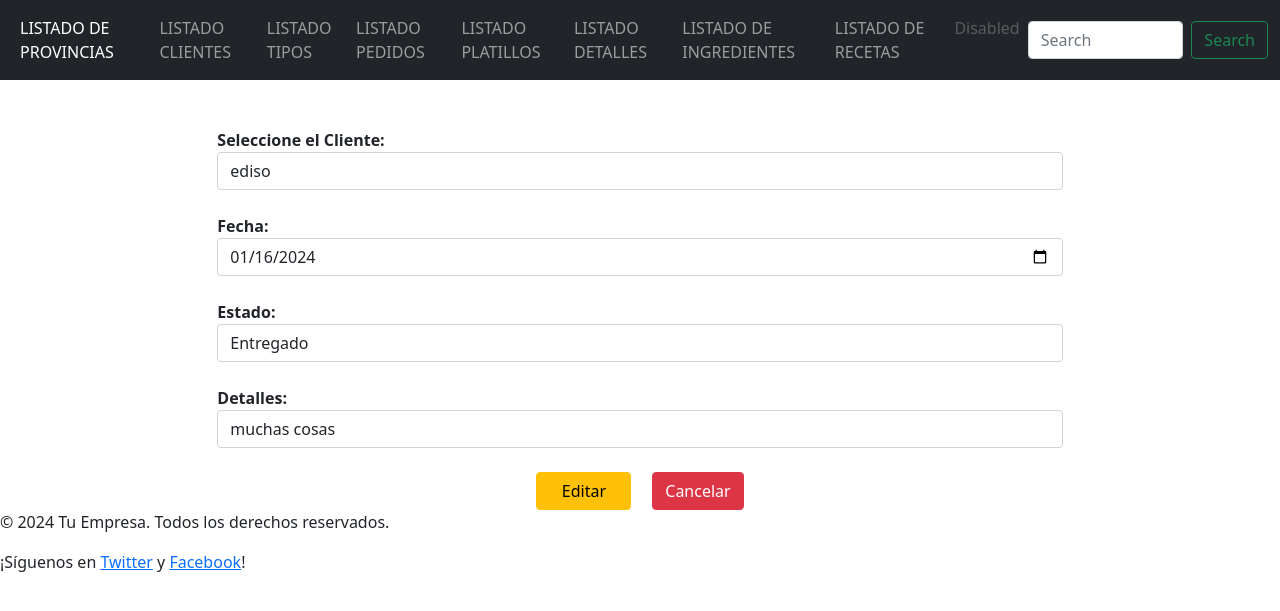
After one commit to Edison-2/restaurante, a Django app: page /editarPedido/1 in a window 1280 px wide. The commit adds this page. Shown: the top 611 px of the page. Run offline with Django 4.2, Linux system fonts and the light colour scheme; data comes from the database, SQL or seed files in the repository; both versions use the stored data as it was after the commit; some libraries are stand-ins or nearby versions.

Commit message:
CRUD TABLA PEDIDOS

```diff
--- /dev/null
+++ b/Aplicaciones/Facturacion/templates/editarPedido.html
@@ -0,0 +1,60 @@
+{% extends "./plantilla.html" %}
+{% load static %}
+
+{% block contenido %}
+<div class="row">
+  <div class="col-md-2">
+  </div>
+  <div class="col-md-8">
+    <br> <br>
+    <form class="" action="/procesarActualizacionPedido/" method="post">
+
+      {% csrf_token %}
+      <b>Seleccione el Cliente:</b>
+      <select class="form-control" name="id_cliente" id="id_cliente" required>
+        <option value="">--Clientes--</option>
+        {% for cliente in clientes %}
+        <option value="{{cliente.id_ed}}">{{cliente.nombre_ed}}  </option>
+        {% endfor %}
+      </select>
+
+
+
+      <script type="text/javascript">
+          document.getElementById('id_cliente').value="{{pedido.cliente_ed.id_ed}}"
+      </script>
+
+<br>
+
+<input type="hidden" name="id_ed" value="{{pedido.id_ed}}">
+<b>Fecha:</b>
+<input type="date" name="fecha_ed" id="fecha_ed"
+value="{{pedido.fecha_ed|date:'Y-m-d'}}" placeholder="Ingrese la fecha de atencion"
+class="form-control" required>
+<br>
+      <b>Estado:</b>
+      <br>
+      <input type="text" name="estado_ed" id="estado_ed"
+             value="{{pedido.estado_ed}}" placeholder="Ingrese el estado"
+             class="form-control" required>
+      <br>
+      <b>Detalles:</b>
+      <input type="text" name="observaciones_ed" id="observaciones_ed"
+             value="{{pedido.observaciones_ed}}" placeholder="Ingrese la observacion"
+             class="form-control" required>
+      <br>
+
+      <center>
+        <button type="submit" name="button"
+                class="btn btn-warning">
+          &nbsp;&nbsp;&nbsp;Editar&nbsp;&nbsp;&nbsp;
+        </button>&nbsp;&nbsp;&nbsp;&nbsp;
+        <a href="/"
+           class="btn btn-danger">
+          Cancelar
+        </a>
+      </center>
+    </form>
+  </div>
+</div>
+{% endblock %}
--- a/Aplicaciones/Facturacion/templates/listadoClientes.html
+++ b/Aplicaciones/Facturacion/templates/listadoClientes.html
@@ -50,7 +50,6 @@
                             <th>Nombre</th>
                             <th>Fecha de Nacimiento</th>
                             <th>Dirección</th>
-                            <th>Fotografía</th>
                             <th>Correo</th>
                             <th>Provincia</th>
                             <th>ACCIONES</th>
@@ -65,7 +64,6 @@
                                 <td>{{ cliente.nombre_ed }}</td>
                                 <td>{{ cliente.fecha_nacimiento_ed }}</td>
                                 <td>{{ cliente.direccion_ed }}</td>
-                                <td>{{ cliente.fotografia.url }}</td>
                                 <td>{{ cliente.correo_ed }}</td>
                                 <td>{{ cliente.provincia_ed.nombre_ed }}</td>
                                 <td>
--- a/Aplicaciones/Facturacion/templates/plantilla.html
+++ b/Aplicaciones/Facturacion/templates/plantilla.html
@@ -1,58 +1,97 @@
 {% load static %}
 <!DOCTYPE html>
-<html lang="es" dir="ltr">
+<html lang="s" dir="ltr">
   <head>
     <meta charset="utf-8">
+
+    <!--importacion de jquery-->
+    <script src="https://code.jquery.com/jquery-3.7.1.js" integrity="sha256-eKhayi8LEQwp4NKxN+CfCh+3qOVUtJn3QNZ0TciWLP4=" crossorigin="anonymous"></script>
     <title></title>
-    <!-- Importacion de jQuery -->
-    <script src="https://code.jquery.com/jquery-3.7.1.js" integrity="sha256-eKhayi8LEQwp4NKxN+CfCh+3qOVUtJn3QNZ0TciWLP4=" crossorigin="anonymous"></script>
-    <script src="https://cdn.jsdelivr.net/npm/bootstrap@5.3.2/dist/js/bootstrap.bundle.min.js" integrity="sha384-C6RzsynM9kWDrMNeT87bh95OGNyZPhcTNXj1NW7RuBCsyN/o0jlpcV8Qyq46cDfL" crossorigin="anonymous"></script>
-    <link href="https://cdn.jsdelivr.net/npm/bootstrap@5.3.2/dist/css/bootstrap.min.css" rel="stylesheet" integrity="sha384-T3c6CoIi6uLrA9TneNEoa7RxnatzjcDSCmG1MXxSR1GAsXEV/Dwwykc2MPK8M2HN" crossorigin="anonymous">
+    <link href="https://cdn.jsdelivr.net/npm/bootstrap@5.0.2/dist/css/bootstrap.min.css" rel="stylesheet" integrity="sha384-EVSTQN3/azprG1Anm3QDgpJLIm9Nao0Yz1ztcQTwFspd3yD65VohhpuuCOmLASjC" crossorigin="anonymous">
+		<script src="https://cdn.jsdelivr.net/npm/bootstrap@5.0.2/dist/js/bootstrap.bundle.min.js" integrity="sha384-MrcW6ZMFYlzcLA8Nl+NtUVF0sA7MsXsP1UyJoMp4YLEuNSfAP+JcXn/tWtIaxVXM" crossorigin="anonymous"></script>
+    <link rel="stylesheet" href="{% static 'css/principal.css' %}">
+
+
+    <!--importancion de jquery validate-->
+    <script type="text/javascript" src="{% static 'librerias/jquery-validate/jquery.validate.js' %}">
+
+    </script>
+
+    <!--IMPORTACION DE IZITOAST-->
     <script src="https://cdnjs.cloudflare.com/ajax/libs/izitoast/1.4.0/js/iziToast.min.js" integrity="sha512-Zq9o+E00xhhR/7vJ49mxFNJ0KQw1E1TMWkPTxrWcnpfEFDEXgUiwJHIKit93EW/XxE31HSI5GEOW06G6BF1AtA==" crossorigin="anonymous" referrerpolicy="no-referrer"></script>
     <link rel="stylesheet" href="https://cdnjs.cloudflare.com/ajax/libs/izitoast/1.4.0/css/iziToast.css" integrity="sha512-DIW4FkYTOxjCqRt7oS9BFO+nVOwDL4bzukDyDtMO7crjUZhwpyrWBFroq+IqRe6VnJkTpRAS6nhDvf0w+wHmxg==" crossorigin="anonymous" referrerpolicy="no-referrer" />
-    <link rel="stylesheet" href="{% static 'css/principal.css' %}">
-    <!-- importacion validacion-->
-    <script type="text/javascript" src="{% static 'librerias/jquery-validate/jquery.validate.js' %}"></script>
-    <!-- importacion dataTables-->
+
+    <!-- Importacion de DataTables -->
       <link rel="stylesheet" href="//cdn.datatables.net/1.13.7/css/jquery.dataTables.min.css">
-    <script type="text/javascript"src="//cdn.datatables.net/1.13.7/js/jquery.dataTables.min.js"></script>
-    <!-- importacion para imprimir-->
-    <script type="text/javascript" src="https://cdn.datatables.net/buttons/2.4.2/js/dataTables.buttons.min.js"></script>
-    <script type="text/javascript" src="https://cdn.datatables.net/buttons/2.4.2/js/buttons.print.min.js"></script>
+      <script type="text/javascript" src="//cdn.datatables.net/1.13.7/js/jquery.dataTables.min.js">
+      </script>
+
+
+      <script type="text/javascript" src="https://cdn.datatables.net/buttons/2.4.2/js/dataTables.buttons.min.js">
+    </script>
+    <script type="text/javascript" src="https://cdn.datatables.net/buttons/2.4.2/js/buttons.print.min.js">
+    </script>
+
+<!--IMPORTACION IDIOMA->
+<!-- Incluye la biblioteca DataTables -->
+<script src="https://cdn.datatables.net/1.10.24/js/jquery.dataTables.min.js"></script>
+
+<!-- Incluye la biblioteca de botones para DataTables -->
+<script src="https://cdn.datatables.net/buttons/1.7.1/js/dataTables.buttons.min.js"></script>
+<script src="https://cdn.datatables.net/buttons/1.7.1/js/buttons.print.min.js"></script>
+
+<!-- Incluye el archivo de idioma español -->
+<script src="https://cdn.datatables.net/plug-ins/1.10.24/i18n/Spanish.json"></script>
+
+
 <script type="text/javascript" src="https://cdnjs.cloudflare.com/ajax/libs/pdfmake/0.1.53/pdfmake.min.js">
     </script>
     <script type="text/javascript" src="https://cdnjs.cloudflare.com/ajax/libs/pdfmake/0.1.53/vfs_fonts.js">
     </script>
     <script type="text/javascript" src="https://cdn.datatables.net/buttons/2.4.2/js/buttons.html5.min.js">
     </script>
+
   </head>
   <body>
-      <nav class="navbar navbar-dark bg-dark">
-        <nav class="navbar navbar-expand-lg navbar-light bg-light">
+    <nav class="navbar navbar-expand-lg navbar-dark bg-dark">
     <div class="container-fluid">
-          <a class="navbar-brand" href="#">Navbar</a>
+
       <button class="navbar-toggler" type="button" data-bs-toggle="collapse" data-bs-target="#navbarSupportedContent" aria-controls="navbarSupportedContent" aria-expanded="false" aria-label="Toggle navigation">
         <span class="navbar-toggler-icon"></span>
       </button>
       <div class="collapse navbar-collapse" id="navbarSupportedContent">
         <ul class="navbar-nav me-auto mb-2 mb-lg-0">
           <li class="nav-item">
-                <a class="nav-link active" aria-current="page" href="#">Home</a>
+            <a class="nav-link active" aria-current="page" href="/">LISTADO DE PROVINCIAS</a>
           </li>
           <li class="nav-item">
-                <a class="nav-link" href="/listadoClientes/">Cliente</a>
+            <a class="nav-link" href="/listadoClientes/" >LISTADO CLIENTES</a>
           </li>
-              <li class="nav-item dropdown">
-                <a class="nav-link dropdown-toggle" href="#" id="navbarDropdown" role="button" data-bs-toggle="dropdown" aria-expanded="false">
-                  Dropdown
-                </a>
-                <ul class="dropdown-menu" aria-labelledby="navbarDropdown">
-                  <li><a class="dropdown-item" href="#">Action</a></li>
-                  <li><a class="dropdown-item" href="#">Another action</a></li>
-                  <li><hr class="dropdown-divider"></li>
-                  <li><a class="dropdown-item" href="#">Something else here</a></li>
-                </ul>
+
+          <li class="nav-item">
+            <a class="nav-link" href="/listadoTipos/" >LISTADO TIPOS</a>
           </li>
+
+          <li class="nav-item">
+            <a class="nav-link" href="/listadoPedidos/" >LISTADO PEDIDOS</a>
+          </li>
+
+          <li class="nav-item">
+            <a class="nav-link" href="/listadoPlatillos/" >LISTADO PLATILLOS</a>
+          </li>
+
+          <li class="nav-item">
+            <a class="nav-link" href="/listadoDetalles/" >LISTADO DETALLES</a>
+          </li>
+
+          <li class="nav-item">
+            <a class="nav-link" href="/listadoIngredientes/" >LISTADO DE INGREDIENTES</a>
+          </li>
+
+          <li class="nav-item">
+            <a class="nav-link" href="/listadoRecetas/" >LISTADO DE RECETAS</a>
+          </li>
+
           <li class="nav-item">
             <a class="nav-link disabled" href="#" tabindex="-1" aria-disabled="true">Disabled</a>
           </li>
@@ -64,24 +103,27 @@
       </div>
     </div>
   </nav>
-    </nav>
-<div class="container">
+    {% block contenido %}
+    {% endblock %}
 
-        {%block contenido%}
-        {% endblock %}
-    <h3>aqui va el pie de pagina </h3>
+
+    <footer>
+        <div>
+            <p>&copy; 2024 Tu Empresa. Todos los derechos reservados.</p>
+            <p>¡Síguenos en <a href="https://twitter.com/TuEmpresa" target="_blank">Twitter</a> y <a href="https://www.facebook.com/TuEmpresa" target="_blank">Facebook</a>!</p>
+        </div>
+    </footer>
+
     {% if messages %}
       {% for mensaje in messages %}
       <script type="text/javascript">
           iziToast.success({
-            title: 'mensaje de verificacion',
+            title: 'Éxito',
             message: '{{mensaje}}',
-            position: 'topRight',
+            position: 'topLeft',
           });
 </script>
       {% endfor %}
     {% endif %}
-      </div>
-
   </body>
 </html>
--- a/Aplicaciones/Facturacion/urls.py
+++ b/Aplicaciones/Facturacion/urls.py
@@ -12,6 +12,10 @@ urlpatterns=[
     path('listadoClientes/guardarCliente/',views.guardarCliente),
     path('editarCliente/<id_ed>' ,views.editarCliente),
     path('procesarActualizacionCliente/', views.procesarActualizacionCliente),
-
+    path('listadoPedidos/',views.listadoPedidos),
+    path('eliminarPedido/<id_ed>' ,views.eliminarPedido),
+    path('guardarPedido/',views.guardarPedido),
+    path('editarPedido/<id_ed>' ,views.editarPedido),
+    path('procesarActualizacionPedido/', views.procesarActualizacionPedido),
 
 ]
--- a/Aplicaciones/Facturacion/views.py
+++ b/Aplicaciones/Facturacion/views.py
@@ -1,6 +1,7 @@
 from django.shortcuts import render, redirect
 from .models import Provincia
 from .models import Cliente
+from .models import Pedido
 
 from django.contrib import messages
 # Create your views here.
@@ -101,3 +102,53 @@ def procesarActualizacionCliente(request):
 
     messages.success(request, 'Cliente ACTUALIZADO Exitosamente')
     return redirect('/listadoClientes/')
+
+def listadoPedidos(request):
+    pedidosBdd = Pedido.objects.all()
+    clienteBdd = Cliente.objects.all()
+
+    return render(request, 'listadoPedidos.html', {'pedidos': pedidosBdd, 'clientes': clienteBdd})
+
+def eliminarPedido(request,id_ed):
+    pedidoEliminar=Pedido.objects.get(id_ed=id_ed)
+    pedidoEliminar.delete()
+    messages.success(request, 'PEDIDO ELIMINADO EXITOSAMENTE')
+    return redirect('/listadoPedidos/')
+
+def guardarPedido(request):
+    id_cliente=request.POST["id_cliente"]
+    #capturando el tipo seleccionado por el usuario
+    clienteSeleccionado=Cliente.objects.get(id_ed=id_cliente)
+
+    fecha_ed=request.POST["fecha_ed"]
+    estado_ed=request.POST["estado_ed"]
+    observaciones_ed=request.POST["observaciones_ed"]
+    #Insertando datos mediante el ORM de django
+
+    pedido =Pedido.objects.create(fecha_ed=fecha_ed,estado_ed=estado_ed,observaciones_ed=observaciones_ed,cliente_ed=clienteSeleccionado)
+    messages.success(request, 'CLIENTE GUARDADO EXITOSAMENTE')
+    return redirect('/listadoPedidos/')
+
+def editarPedido(request, id_ed):
+    pedidoEditar=Pedido.objects.get(id_ed=id_ed)
+    pedidosBdd=Pedido.objects.all()
+    clienteBdd = Cliente.objects.all()
+    return  render(request, 'editarPedido.html',{'pedido':pedidoEditar,'pedidos':pedidosBdd,'clientes': clienteBdd})
+
+def procesarActualizacionPedido(request):
+    id_ed = request.POST["id_ed"]
+    id_cliente = request.POST["id_cliente"]
+    clienteSeleccionado = Cliente.objects.get(id_ed=id_cliente)
+    fecha_ed = request.POST["fecha_ed"]
+    estado_ed = request.POST["estado_ed"]
+    observaciones_ed = request.POST["observaciones_ed"]
+    # Insertando datos mediante el ORM de DJANGO
+    pedidoEditar = Pedido.objects.get(id_ed=id_ed)
+    pedidoEditar.cliente_ed = clienteSeleccionado
+    pedidoEditar.fecha_ed = fecha_ed
+    pedidoEditar.estado_ed = estado_ed
+    pedidoEditar.observaciones_ed = observaciones_ed
+    pedidoEditar.save()
+
+    messages.success(request, 'PEDIDO ACTUALIZADO CORRECTAMENTE')
+    return redirect('/listadoPedidos/')
```
Also changed, not shown: Aplicaciones/Facturacion/models.py (+12 -0 lines), Aplicaciones/Facturacion/templates/listadoPedidos.html (added, +172 -0 lines), Aplicaciones/Facturacion/migrations/0005_pedido.py (added), Restaurante.db. Lines whose indentation alone changed are shown as unchanged.
